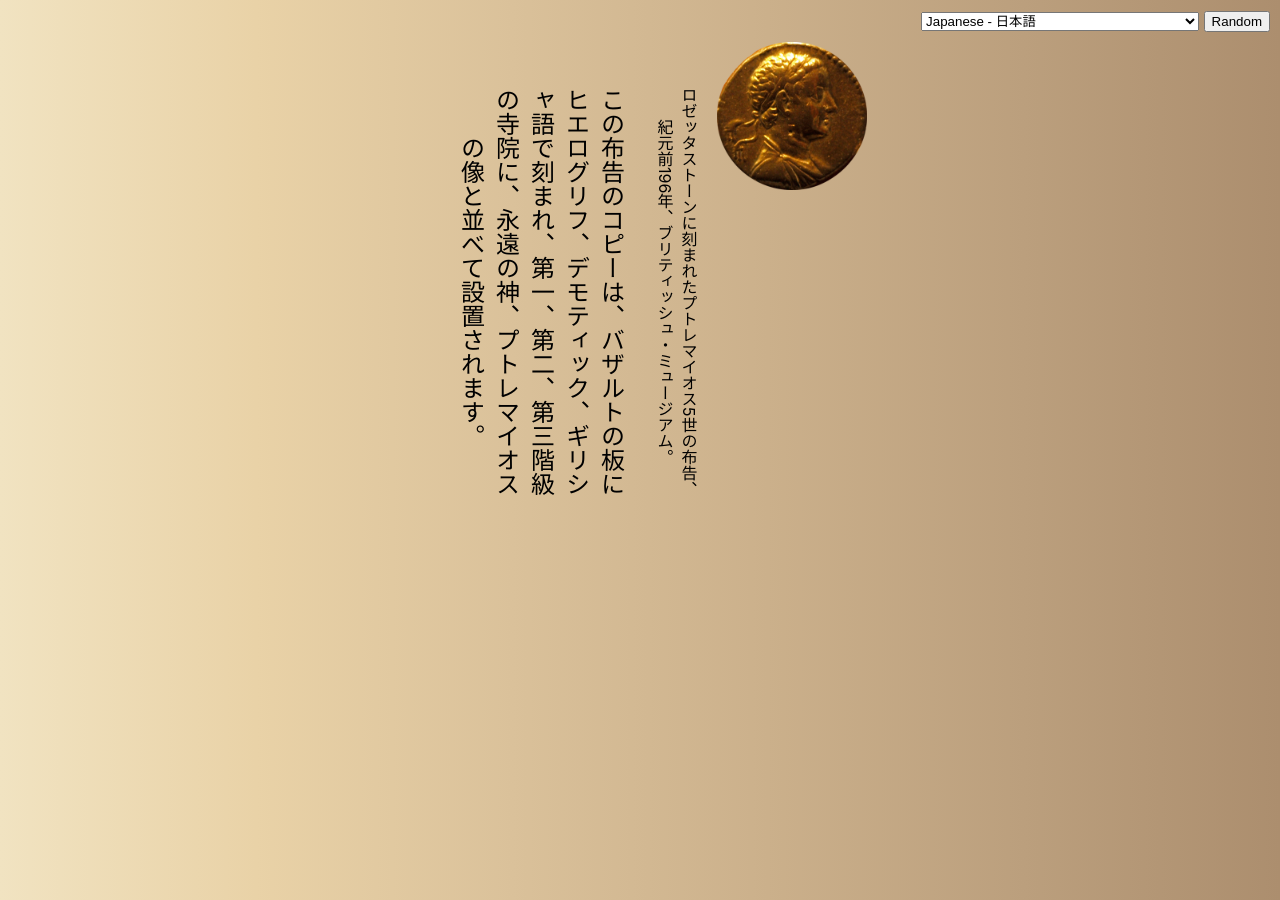
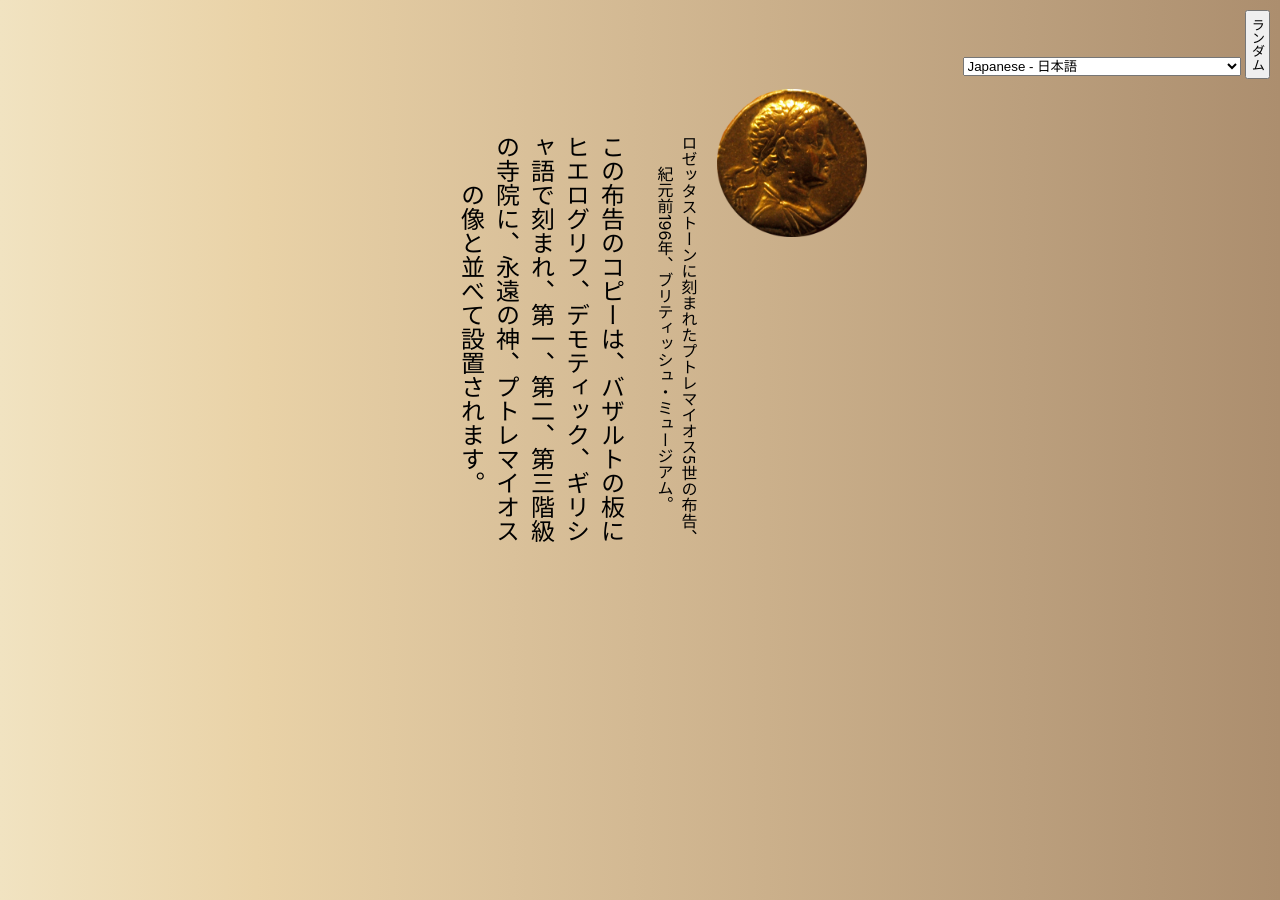
Before and after one commit to DevTricksIo/ptolemy-v, a Jekyll site: the page built from src/_posts/2024-01-30-ja.md, in a window 1280 px wide. Built offline with Jekyll 4.4.1, drawn with Linux system fonts in a browser that asks for light colours.

Commit message:
Remove comments in quote layout. Translate elements like button and aria label. Transform the orientation of button based on writing mode

```diff
--- a/src/_layouts/quote.html
+++ b/src/_layouts/quote.html
@@ -8,7 +8,6 @@
     <link rel="stylesheet" href="{{ '/assets/css/style.css' | relative_url }}">
     <link rel="icon" href="{{ '/assets/images/favicon.ico' | relative_url }}" type="image/x-icon">
 
-    <!-- hreflang -->
     <link rel="alternate" hreflang="x-default" href="{{site.url}}/en/">
 
     {% for post in site.posts %}
@@ -16,13 +15,13 @@
     <link rel="alternate" hreflang="{{ post.langtag }}" href="{{site.url}}/{{post.langtag}}/" />
     {% endif %}
     {% endfor %}
-    <!-- end hreflang-->
+
 </head>
 
 <body class="{{ page.direction }} {% if page.direction contains 'vertical' %} vertical-layout {% endif %} ">
     <div class="container">
         <div class="language-selector">
-            <select id="language-select" onchange="redirectToLangTagSite(this.value)">
+            <select id="language-select" aria-label=" {{ page.selectAriaLabel }}" onchange="redirectToLangTagSite(this.value)">
                 {% for post in site.posts %}
                 {% if post.langtag and post.englishLang and post.lang %}
                 <option value="{{ post.langtag }}" {% if page.langtag==post.langtag %}selected{% endif %}>
@@ -31,7 +30,7 @@
                 {% endif %}
                 {% endfor %}
             </select>
-            <button onclick="getRandLanguageKey()">Random </button>
+            <button class="{{ page.direction }}" type="button" onclick="getRandLanguageKey()">{{ page.buttonRandom }}</button>
         </div>
         <div id="quote-container">
             <blockquote id="quote" class="blockquote">
@@ -39,28 +38,12 @@
                 <footer> {{ page.reference }} </footer>
             </blockquote>
             <div id="image">
-                <img
-                    src="{{ '/assets/images/375px-PtolemyV-SilverTetradrachm-BackgroundKnockedOut-ROM-Dec29-07.png' | relative_url }} ">
+                <img src="{{ '/assets/images/375px-PtolemyV-SilverTetradrachm-BackgroundKnockedOut-ROM-Dec29-07.png' | relative_url }} "
+                    alt="{{page.imageAlt}}">
             </div>
         </div>
     </div>
-
-    <!-- <script src="./assets/js/translations.js"></script>
-    <script src="./assets/js/script.js"></script> -->
-    <!-- <script src="{{ '/assets/js/script.js' | relative_url }}"></script> -->
-    <script>
-        function redirectToLangTagSite(langTag) {
-            if (langTag) {
-                let currentUrl = window.location.href;
-                currentUrl = currentUrl.replace(/\/[a-zA-Z-]+\/$/, '/');
-                window.location.href = currentUrl + langTag + '/';
-            }
-        }
-    </script>
+    <script src="{{ '/assets/js/script.js' | relative_url }}"></script>
 </body>
 
 </html>
-
-
-
-<!-- <img src="{{ '/assets/images/image.jpg' | relative_url }}" alt="Descrição da imagem"> -->
--- a/src/_posts/2024-01-30-ja.md
+++ b/src/_posts/2024-01-30-ja.md
@@ -9,5 +9,6 @@ lang: 日本語
 title: ロゼッタストーンに刻まれたプトレマイオス5世の布告
 quote: この布告のコピーは、バザルトの板にヒエログリフ、デモティック、ギリシャ語で刻まれ、第一、第二、第三階級の寺院に、永遠の神、プトレマイオスの像と並べて設置されます。
 reference: ロゼッタストーンに刻まれたプトレマイオス5世の布告、紀元前196年、ブリティッシュ・ミュージアム。
+buttonRandom: ランダム
 direction: vertical-rl
 ---
--- a/src/assets/css/style.css
+++ b/src/assets/css/style.css
@@ -76,7 +76,8 @@ body {
     flex-direction: column-reverse;
 }
 
-.vertical-rl #quote {
+.vertical-rl #quote,
+.vertical-rl button {
     writing-mode: vertical-rl;
 }
 
--- a/src/assets/js/script.js
+++ b/src/assets/js/script.js
@@ -126,3 +126,13 @@ function getRandLanguageKey() {
     return randKey;
 
 }
+
+
+
+function redirectToLangTagSite(langTag) {
+    if (langTag) {
+        let currentUrl = window.location.href;
+        currentUrl = currentUrl.replace(/\/[a-zA-Z-]+\/$/, '/');
+        window.location.href = currentUrl + langTag + '/';
+    }
+}
```
Also changed, not shown: src/_posts/2024-01-29-es.md (+3 -0 lines), src/_posts/en.md (renamed from src/_posts/2024-01-29-en.md, +3 -0 lines).
